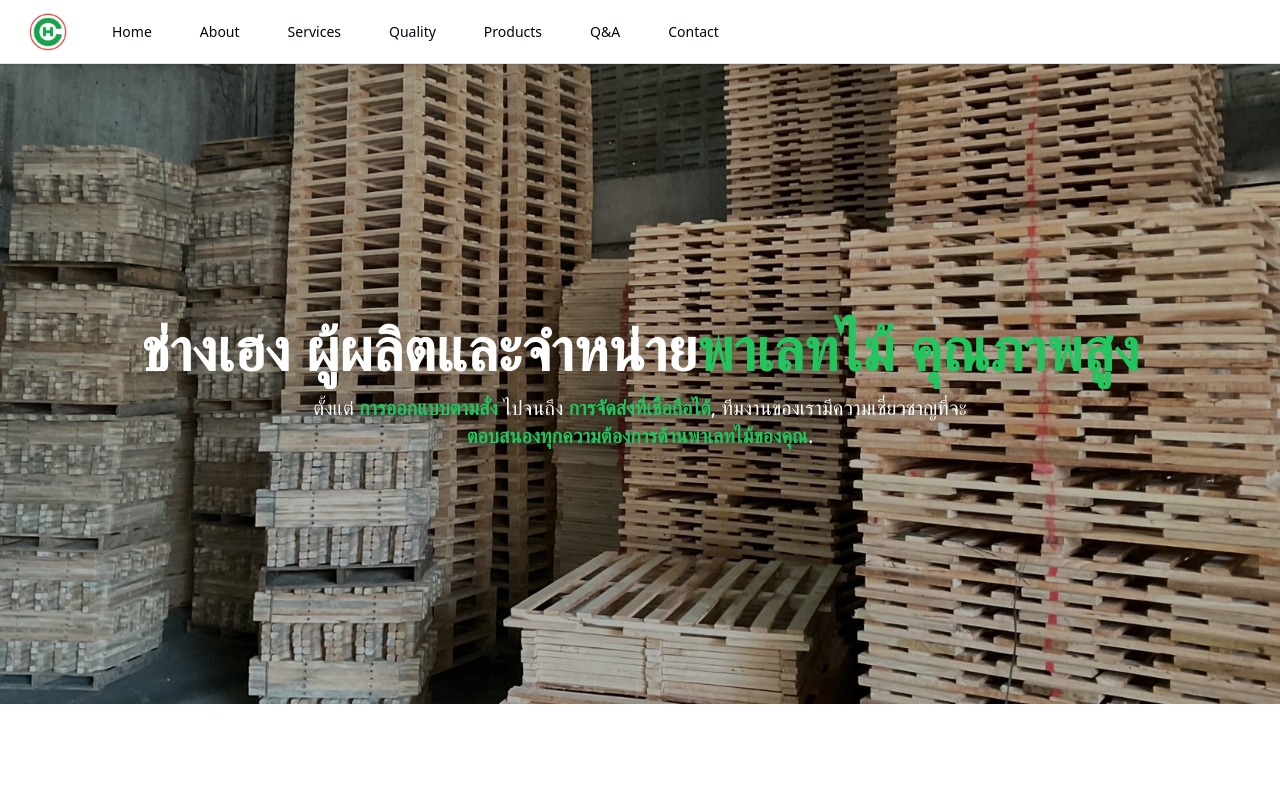
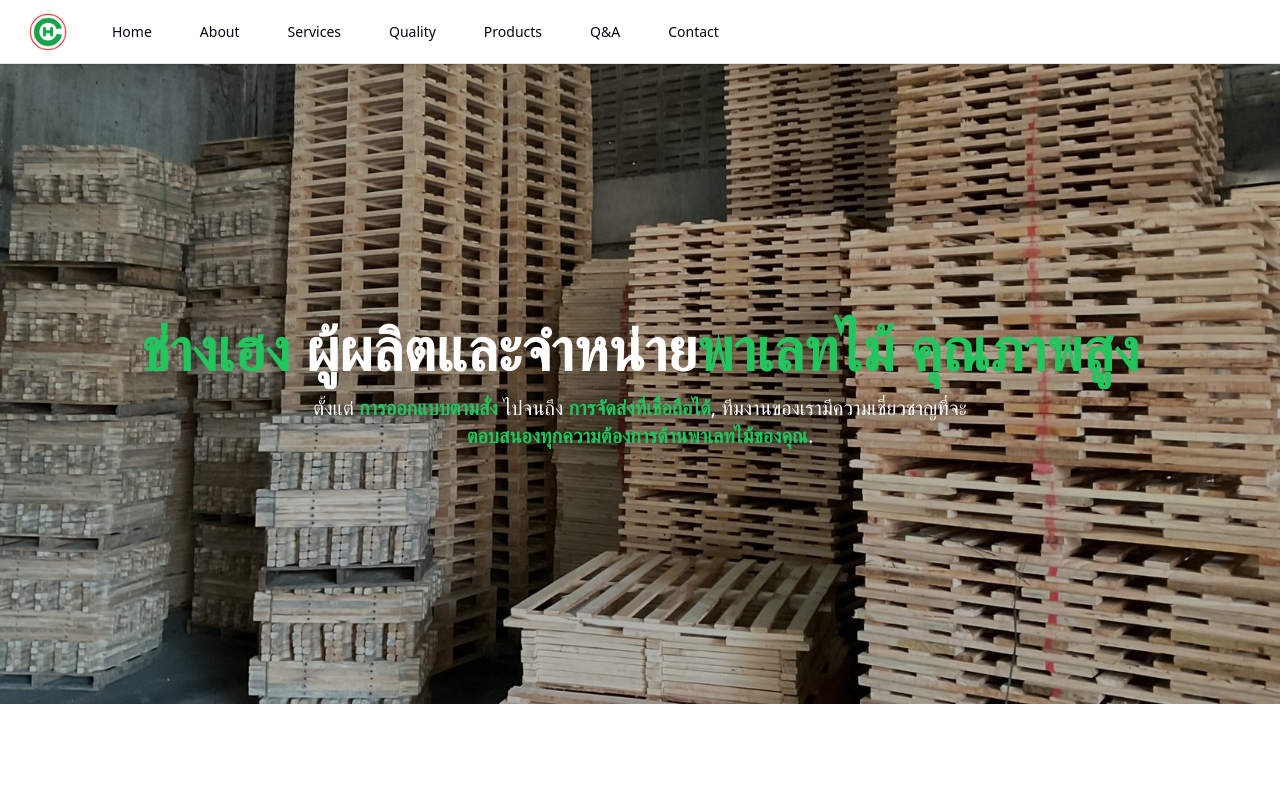
Before and after one commit to xXNeonKitsuneXx/Chang_heng_company_website, a React (Vite) app in the folder chang_heng_website/: page / in a window 1280 px wide. Shown: the top 800 px of the page. Built offline with nearby package versions, Linux system fonts and the light colour scheme.

Commit message:
Update hero.tsx

```diff
--- a/chang_heng_website/src/components/homepage/hero.tsx
+++ b/chang_heng_website/src/components/homepage/hero.tsx
@@ -13,7 +13,8 @@ export const Hero = () => {
         <div className="absolute inset-0 bg-black/30" />
         <div className="relative z-10 container mx-auto px-4 md:px-6 h-full flex flex-col items-center justify-center text-center text-white">
           <h1 className="text-4xl md:text-6xl font-bold text-white text-center">
-            ช่างเฮง ผู้ผลิตและจำหน่าย
+            <span className="text-green-500">ช่างเฮง</span>{" "}
+            ผู้ผลิตและจำหน่าย
             <span className="text-green-500">พาเลทไม้ คุณภาพสูง</span>
           </h1>
           <p className="text-white text-lg md:text-xl text-center mt-4 max-w-2xl mx-auto drop-shadow-[0_1px_6px_rgba(0,0,0,0.7)]">
```
